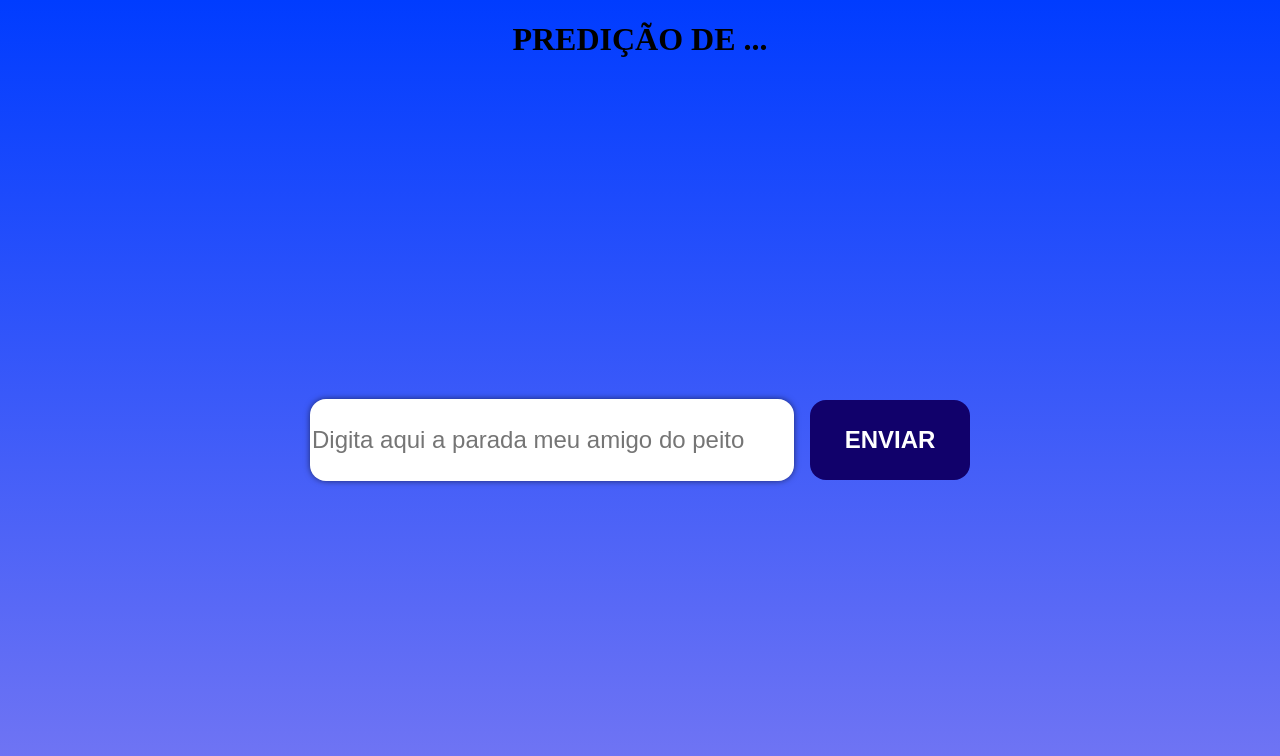
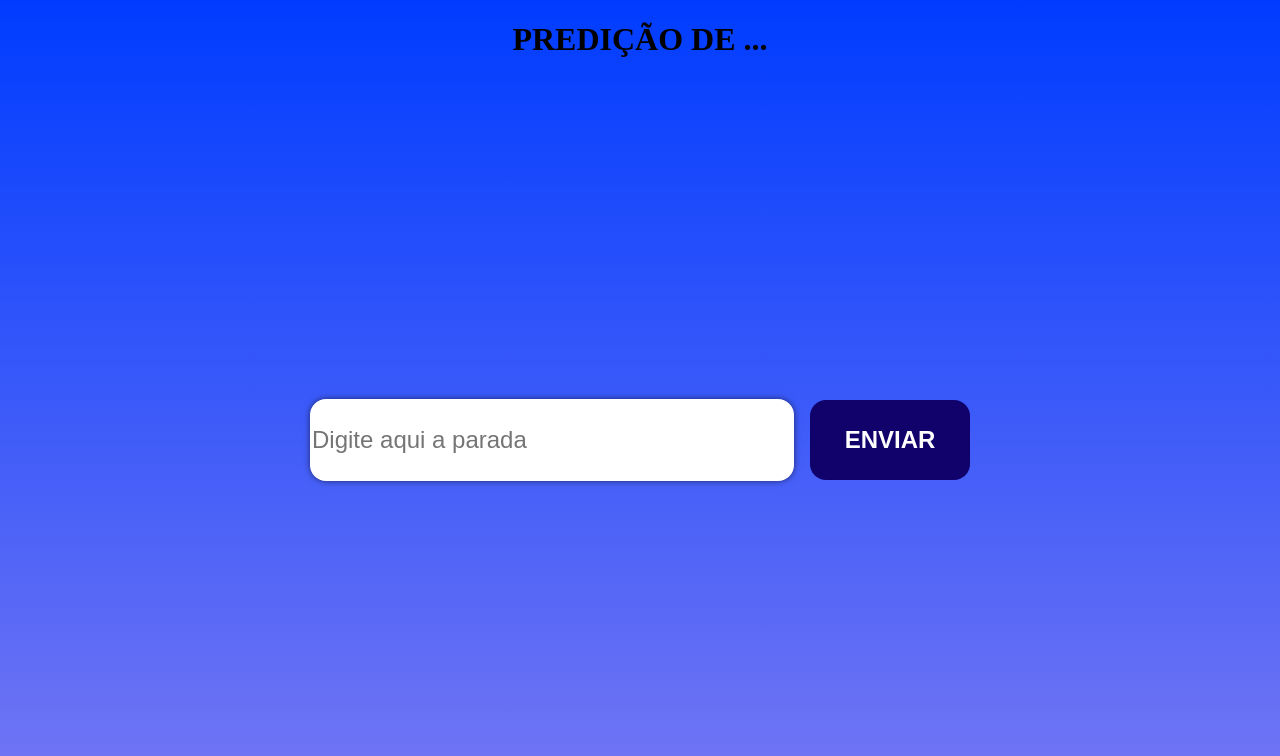
Before and after one commit to guirms/machine-learning-site, an Angular app in the folder frontend/ml-predict/: page / in a window 1280 px wide. Shown: the top 756 px of the page. Built offline with nearby package versions, Linux system fonts and the light colour scheme.

Commit message:
feat: treating if there is no message in the input

```diff
--- a/frontend/ml-predict/src/app/app.component.html
+++ b/frontend/ml-predict/src/app/app.component.html
@@ -14,7 +14,7 @@
 
   <section class="predict">
     <div class="predict__box">
-      <input type="text" class="predict__box--input" placeholder="Digita aqui a parada meu amigo do peito" maxlength="30"
+      <input type="text" class="predict__box--input" placeholder="Digite aqui a parada" maxlength="30"
         [(ngModel)]="textRequest">
 
       <button class="predict__box--send-btn" (click)="getPredict()">ENVIAR</button>
--- a/frontend/ml-predict/src/app/app.component.ts
+++ b/frontend/ml-predict/src/app/app.component.ts
@@ -15,6 +15,10 @@ export class AppComponent {
   constructor(private httpService: HttpService) { }
 
   getPredict(): void {
+    if (!this.textRequest) {
+      alert('Digita alguma coisa o seu chinelao');
+    }
+
     this.httpService.getPredict(this.textRequest!)
       .subscribe({
         next: (result) => {
```
